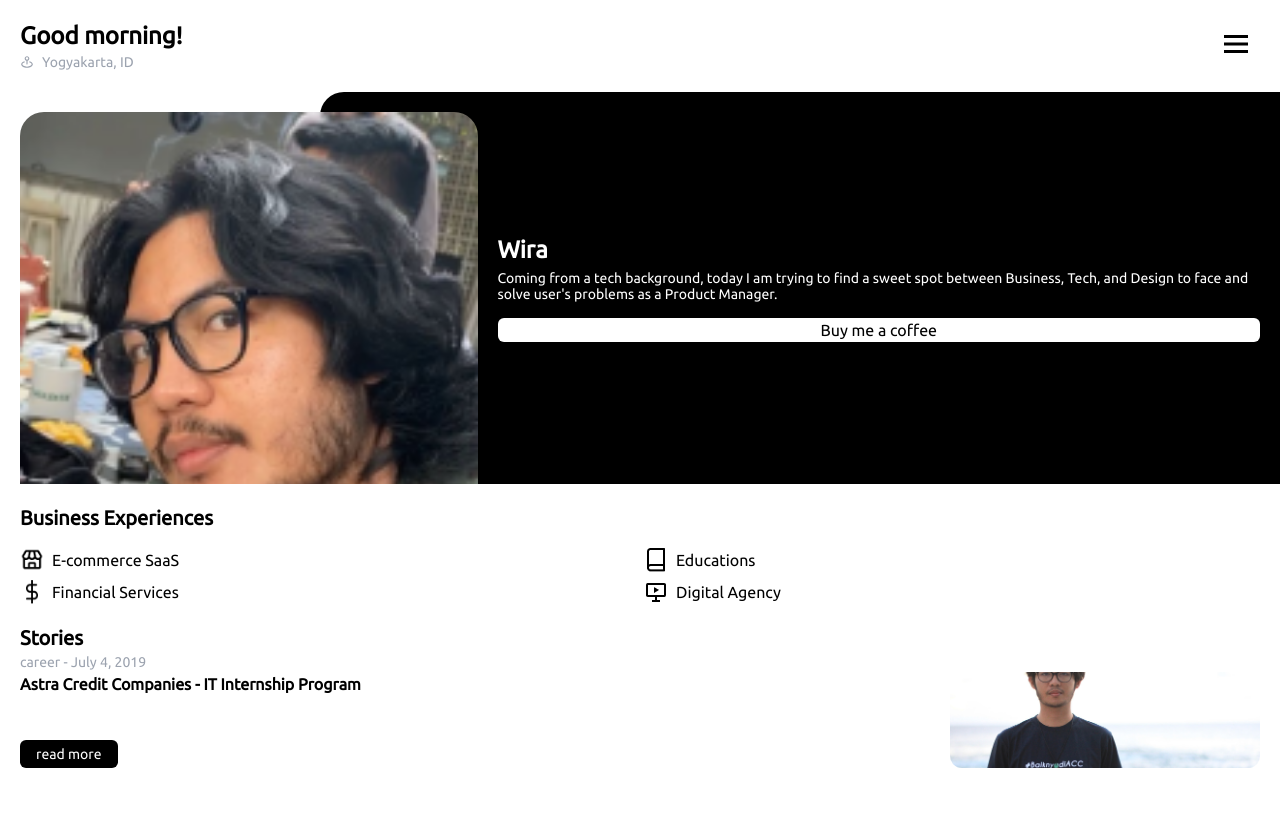
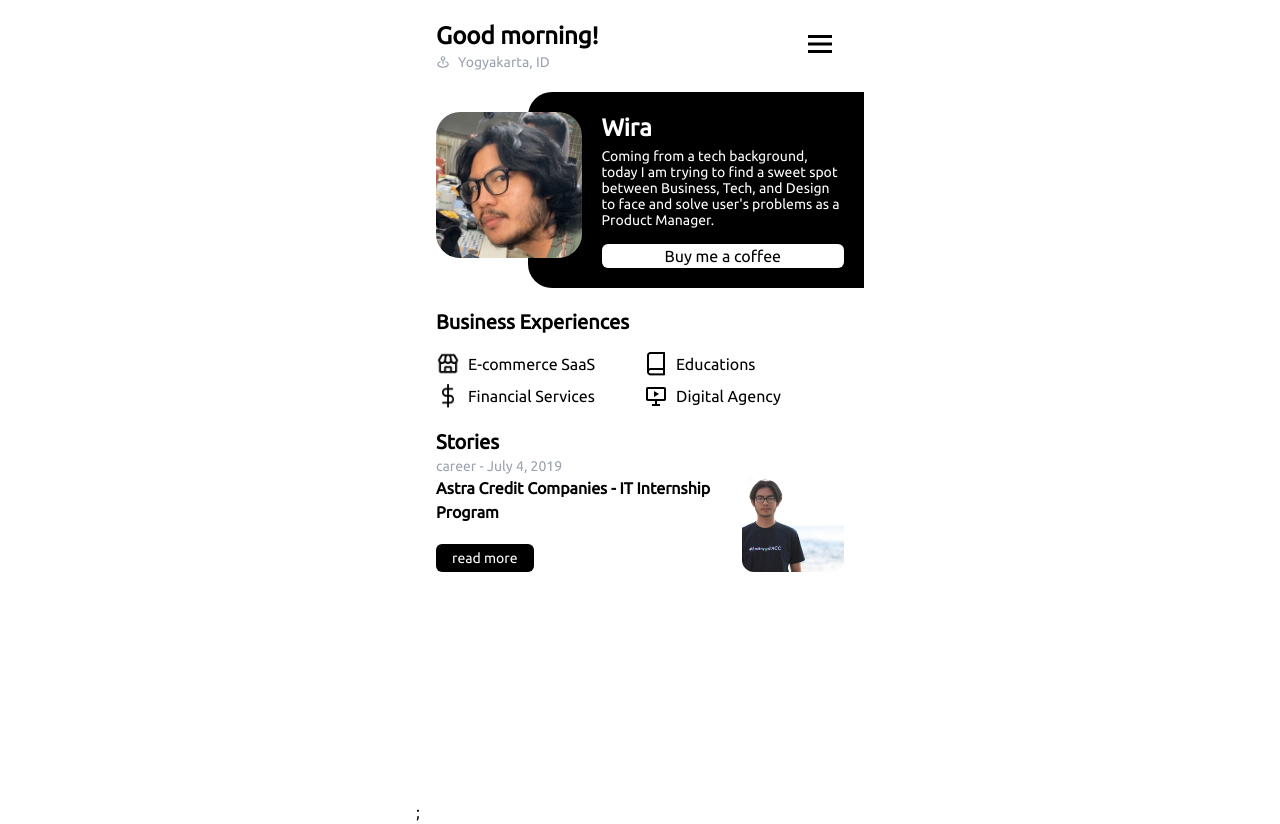
Before and after one commit to agungwpg/rtvcl-site, a Next.js app: page / in a window 1280 px wide. Before the commit the page ends 800 px from the top, so only its background shows below. Built offline with nearby package versions, Linux system fonts and the light colour scheme.

Commit message:
set max mobile layout

```diff
--- a/pages/_app.tsx
+++ b/pages/_app.tsx
@@ -3,7 +3,11 @@ import '../styles/globals.css';
 import type { AppProps } from 'next/app';
 
 function MyApp({ Component, pageProps }: AppProps) {
-  return <Component {...pageProps} />;
+  return (
+    <div className="max-w-md mx-auto">
+      <Component {...pageProps} />;
+    </div>
+  );
 }
 
 export default MyApp;
```
